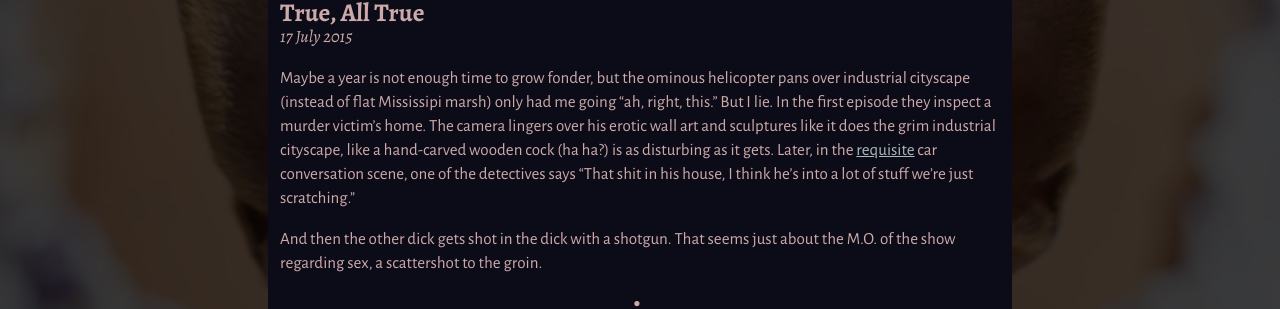
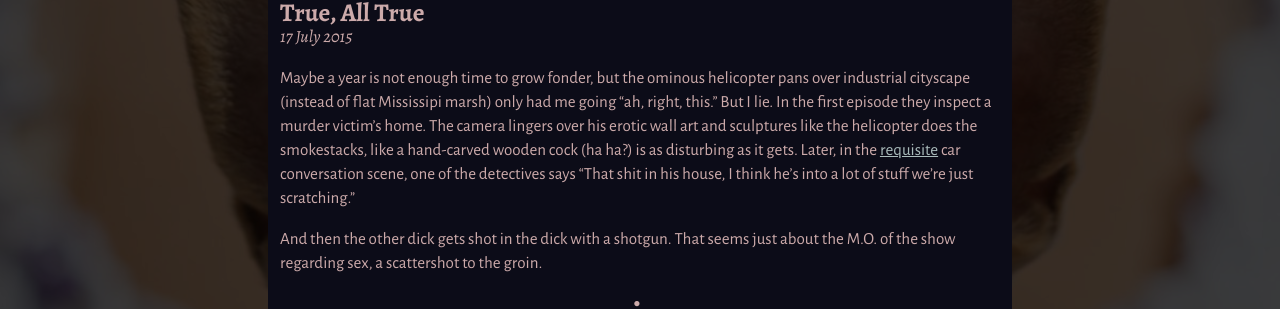
Before and after one commit to zoggop/tbosd, a Jekyll site: the page built from _posts/2015-07-17-true-all-true.md, in a window 1280 px wide. Shown: the part 188-497 px from the top of the page. Built offline with Jekyll 4.4.1, drawn with Linux system fonts in a browser that asks for light colours; Markdown is read by kramdown in place of the engine named in the settings; comment, search, counter and statistics services are not loaded.

Commit message:
cityscape cityscape no

```diff
--- a/_posts/2015-07-17-true-all-true.md
+++ b/_posts/2015-07-17-true-all-true.md
@@ -3,7 +3,7 @@ layout: post
 title: True, All True
 ---
 
-Maybe a year is not enough time to grow fonder, but the ominous helicopter pans over industrial cityscape (instead of flat Mississipi marsh) only had me going "ah, right, this." But I lie. In the first episode they inspect a murder victim's home. The camera lingers over his erotic wall art and sculptures like it does the grim industrial cityscape, like a hand-carved wooden cock (ha ha?) is as disturbing as it gets. Later, in the [requisite](http://uproxx.com/tv/2015/07/every-episode-of-true-detective/) car conversation scene, one of the detectives says "That shit in his house, I think he's into a lot of stuff we're just scratching."
+Maybe a year is not enough time to grow fonder, but the ominous helicopter pans over industrial cityscape (instead of flat Mississipi marsh) only had me going "ah, right, this." But I lie. In the first episode they inspect a murder victim's home. The camera lingers over his erotic wall art and sculptures like the helicopter does the smokestacks, like a hand-carved wooden cock (ha ha?) is as disturbing as it gets. Later, in the [requisite](http://uproxx.com/tv/2015/07/every-episode-of-true-detective/) car conversation scene, one of the detectives says "That shit in his house, I think he's into a lot of stuff we're just scratching."
 
 And then the other dick gets shot in the dick with a shotgun. That seems just about the M.O. of the show regarding sex, a scattershot to the groin.
 
```
